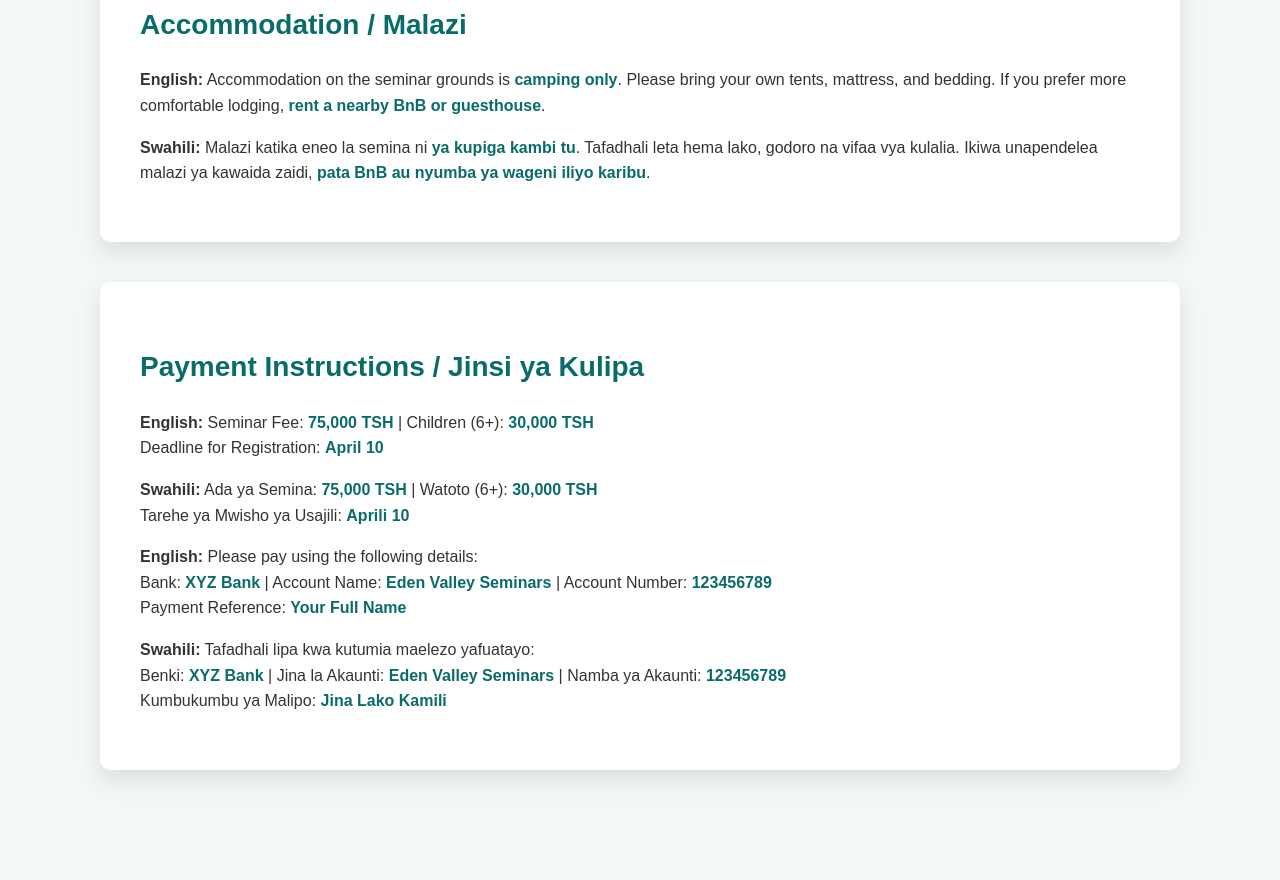
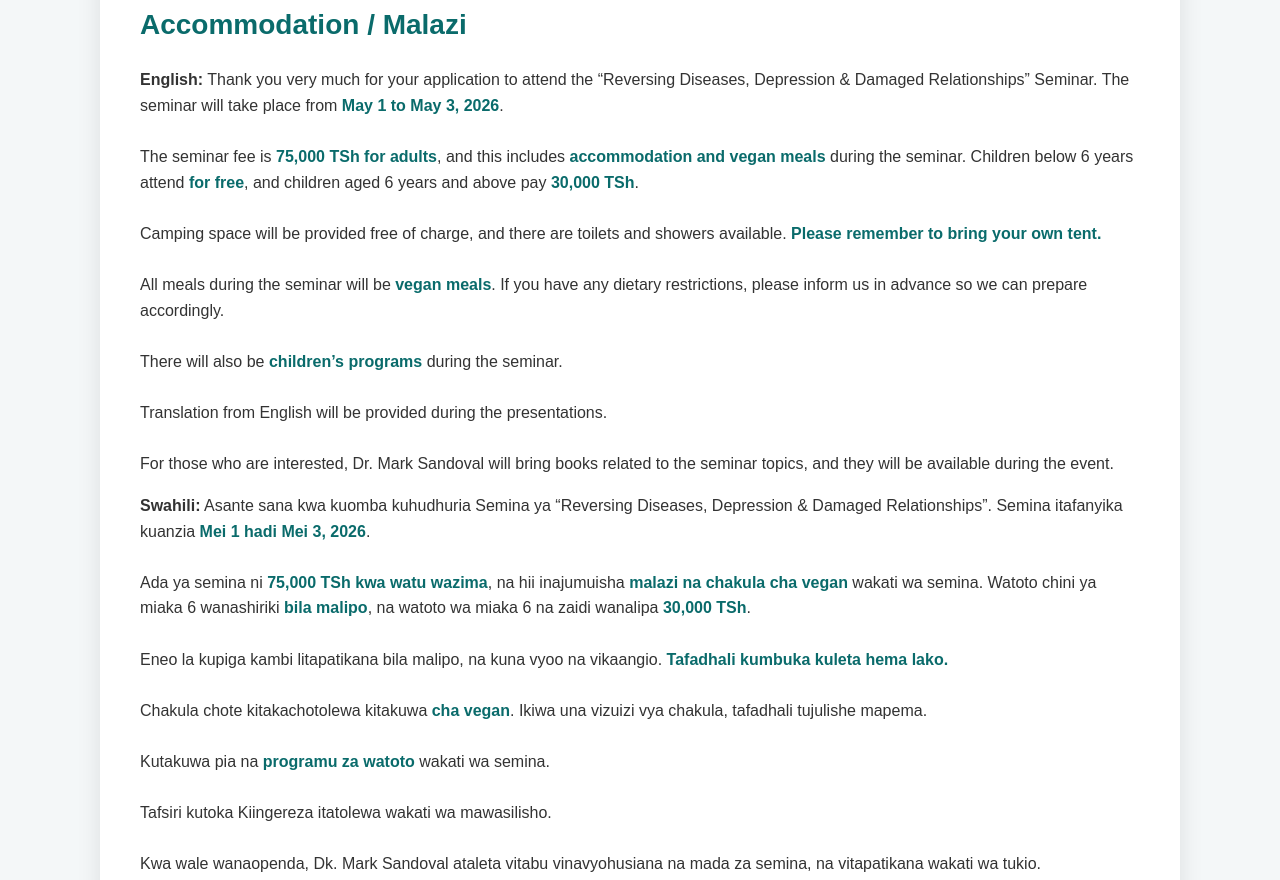
Before and after one commit to luckysangalala/eden-valley-seminars, a plain HTML site: page index.html in a window 1280 px wide. Shown: the part 1298-2178 px from the top of the page. Drawn offline with Linux system fonts and the light colour scheme.

Commit message:
Refactor HTML structure and update seminar details

```diff
--- a/index.html
+++ b/index.html
@@ -62,7 +62,6 @@ color:white;
 text-align:center;
 font-size:22px;
 padding:50px 20px;
-font-style:italic;
 margin-bottom:40px;
 }
 
@@ -123,6 +122,14 @@ color:#0a6b6b;
 font-weight:bold;
 }
 
+.attendance-box{
+background:#f0f8ff;
+border:1px solid #0a6b6b;
+border-radius:8px;
+padding:15px;
+margin-bottom:15px;
+}
+
 @media (max-width:768px){
 header h1{
 font-size:32px;
@@ -178,32 +185,47 @@ The relation that exists between the mind and the body is very intimate. When on
 <section class="program">
 <h2>Accommodation / Malazi</h2>
 <p>
-<b>English:</b> Accommodation on the seminar grounds is <span class="essential">camping only</span>. Please bring your own tents, mattress, and bedding. If you prefer more comfortable lodging, <span class="essential">rent a nearby BnB or guesthouse</span>.
+<b>English:</b> Thank you very much for your application to attend the “Reversing Diseases, Depression & Damaged Relationships” Seminar. The seminar will take place from <span class="essential">May 1 to May 3, 2026</span>.<br><br>
+
+The seminar fee is <span class="essential">75,000 TSh for adults</span>, and this includes <span class="essential">accommodation and vegan meals</span> during the seminar. Children below 6 years attend <span class="essential">for free</span>, and children aged 6 years and above pay <span class="essential">30,000 TSh</span>.<br><br>
+
+Camping space will be provided free of charge, and there are toilets and showers available. <span class="essential">Please remember to bring your own tent.</span><br><br>
+
+All meals during the seminar will be <span class="essential">vegan meals</span>. If you have any dietary restrictions, please inform us in advance so we can prepare accordingly.<br><br>
+
+There will also be <span class="essential">children’s programs</span> during the seminar.<br><br>
+
+Translation from English will be provided during the presentations.<br><br>
+
+For those who are interested, Dr. Mark Sandoval will bring books related to the seminar topics, and they will be available during the event.
 </p>
+
 <p>
-<b>Swahili:</b> Malazi katika eneo la semina ni <span class="essential">ya kupiga kambi tu</span>. Tafadhali leta hema lako, godoro na vifaa vya kulalia. Ikiwa unapendelea malazi ya kawaida zaidi, <span class="essential">pata BnB au nyumba ya wageni iliyo karibu</span>.
+<b>Swahili:</b> Asante sana kwa kuomba kuhudhuria Semina ya “Reversing Diseases, Depression & Damaged Relationships”. Semina itafanyika kuanzia <span class="essential">Mei 1 hadi Mei 3, 2026</span>.<br><br>
+
+Ada ya semina ni <span class="essential">75,000 TSh kwa watu wazima</span>, na hii inajumuisha <span class="essential">malazi na chakula cha vegan</span> wakati wa semina. Watoto chini ya miaka 6 wanashiriki <span class="essential">bila malipo</span>, na watoto wa miaka 6 na zaidi wanalipa <span class="essential">30,000 TSh</span>.<br><br>
+
+Eneo la kupiga kambi litapatikana bila malipo, na kuna vyoo na vikaangio. <span class="essential">Tafadhali kumbuka kuleta hema lako.</span><br><br>
+
+Chakula chote kitakachotolewa kitakuwa <span class="essential">cha vegan</span>. Ikiwa una vizuizi vya chakula, tafadhali tujulishe mapema.<br><br>
+
+Kutakuwa pia na <span class="essential">programu za watoto</span> wakati wa semina.<br><br>
+
+Tafsiri kutoka Kiingereza itatolewa wakati wa mawasilisho.<br><br>
+
+Kwa wale wanaopenda, Dk. Mark Sandoval ataleta vitabu vinavyohusiana na mada za semina, na vitapatikana wakati wa tukio.
 </p>
 </section>
 
 <section class="program">
 <h2>Payment Instructions / Jinsi ya Kulipa</h2>
 <p>
-<b>English:</b> Seminar Fee: <span class="essential">75,000 TSH</span> | Children (6+): <span class="essential">30,000 TSH</span><br>
-Deadline for Registration: <span class="essential">April 10</span>
+<b>English:</b> To confirm your place, please make your payment through <span class="essential">M-Pesa</span> and send a WhatsApp or SMS message after completing the payment.<br>
+M-Pesa Number: <span class="essential">+255 762 062 392</span>
 </p>
 <p>
-<b>Swahili:</b> Ada ya Semina: <span class="essential">75,000 TSH</span> | Watoto (6+): <span class="essential">30,000 TSH</span><br>
-Tarehe ya Mwisho ya Usajili: <span class="essential">Aprili 10</span>
-</p>
-<p>
-<b>English:</b> Please pay using the following details:<br>
-Bank: <span class="essential">XYZ Bank</span> | Account Name: <span class="essential">Eden Valley Seminars</span> | Account Number: <span class="essential">123456789</span><br>
-Payment Reference: <span class="essential">Your Full Name</span>
-</p>
-<p>
-<b>Swahili:</b> Tafadhali lipa kwa kutumia maelezo yafuatayo:<br>
-Benki: <span class="essential">XYZ Bank</span> | Jina la Akaunti: <span class="essential">Eden Valley Seminars</span> | Namba ya Akaunti: <span class="essential">123456789</span><br>
-Kumbukumbu ya Malipo: <span class="essential">Jina Lako Kamili</span>
+<b>Swahili:</b> Ili kuthibitisha nafasi yako, tafadhali lipa kupitia <span class="essential">M-Pesa</span> na tuma ujumbe wa WhatsApp au SMS baada ya kumaliza malipo.<br>
+Namba ya M-Pesa: <span class="essential">+255 762 062 392</span>
 </p>
 </section>
 
@@ -212,12 +234,15 @@ Kumbukumbu ya Malipo: <span class="essential">Jina Lako Kamili</span>
 
 <form action="https://formspree.io/f/mqeypayr" method="POST">
 
+<div class="attendance-box">
 <label>First Name / Jina la Kwanza</label>
 <input type="text" name="first_name" required>
 
 <label>Second Name / Jina la Pili</label>
 <input type="text" name="second_name" required>
+</div>
 
+<div class="attendance-box">
 <label>Age / Umri</label>
 <input type="number" name="age">
 
@@ -226,7 +251,9 @@ Kumbukumbu ya Malipo: <span class="essential">Jina Lako Kamili</span>
 <option>Male / Mwanaume</option>
 <option>Female / Mwanamke</option>
 </select>
+</div>
 
+<div class="attendance-box">
 <label>Would you like a personal consultation with the doctor after the seminar? / Je, ungependa ushauri binafsi na daktari baada ya semina?</label>
 <select name="consultation_request">
   <option value="">Select an option / Chagua chaguo</option>
@@ -234,9 +261,10 @@ Kumbukumbu ya Malipo: <span class="essential">Jina Lako Kamili</span>
   <option value="yes_after">Yes – After the training / Ndiyo – Baada ya mafunzo</option>
   <option value="not_now">Not at the moment / Sasa hapana</option>
 </select>
+</div>
 
+<div class="attendance-box">
 <h3>Attendance Details / Maelezo ya Kuwapo</h3>
-
 <label>
   <input type="checkbox" name="attendance_group[]" value="Coming Alone / Kuja Peke Yangu">
   Coming Alone / Kuja Peke Yangu
@@ -263,7 +291,9 @@ Kumbukumbu ya Malipo: <span class="essential">Jina Lako Kamili</span>
 
 <label>If coming with children, enter their names / Ikiwa uko na watoto, ingiza majina yao:</label>
 <textarea name="children_names" rows="3" placeholder="Child 1, Child 2, ... / Mtoto 1, Mtoto 2,..."></textarea>
+</div>
 
+<div class="attendance-box">
 <label>Do you have a special prayer request we can pray for? / Je, una ombi maalum la sala tulilopewa dua?</label>
 <textarea name="prayer_request" rows="4" placeholder="You may share any prayer request or spiritual need here... / Unaweza kushiriki ombi lolote la sala au mahitaji ya kiroho hapa..."></textarea>
 
@@ -291,8 +321,9 @@ Kumbukumbu ya Malipo: <span class="essential">Jina Lako Kamili</span>
 
 <label>Questions or Comments / Maswali au Maoni</label>
 <textarea name="message"></textarea>
+</div>
 
-<p><b class="essential">Note / Kumbuka:</b> Only vegetarian meals will be served during the program / Chakula kitakachotolewa ni cha mboga tu.</p>
+<p><b class="essential">Note / Kumbuka:</b> Only vegan meals will be served during the program / Chakula kitakachotolewa ni cha vegan.</p>
 
 <button type="submit">Submit Registration / Tuma Usajili</button>
 
```
